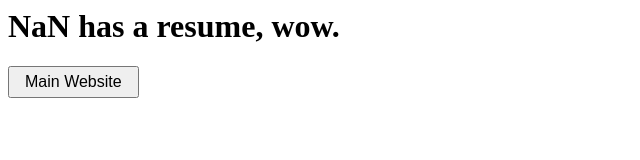
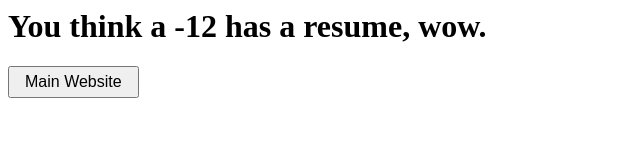
Before and after one commit to altkdev/krish.altk.xyz, a plain HTML site: page resume/index.html in a window 1280 px wide. Shown: the whole page, without its empty margins (0-640 px from the left). Drawn offline with Linux system fonts and the light colour scheme.

Commit message:
Update index.html
Signed-off-by: krishrajchal <67868262+krishrajchal@users.noreply.github.com>

```diff
--- a/resume/index.html
+++ b/resume/index.html
@@ -5,5 +5,5 @@ You think a 12 year old has a resume, wow.
 <script>
   var d=new Date("2010-03-13")
   var a=new Date()
-  document.getElementById("e").innerHTML = "You think a " + a.getYear() - d.getYear() + " has a resume, wow."
+  document.getElementById("e").innerHTML = "You think a " + (d.getYear() - a.getYear())  + " has a resume, wow."
 </script>
```
